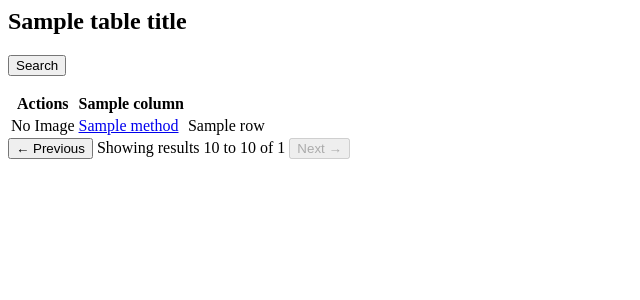
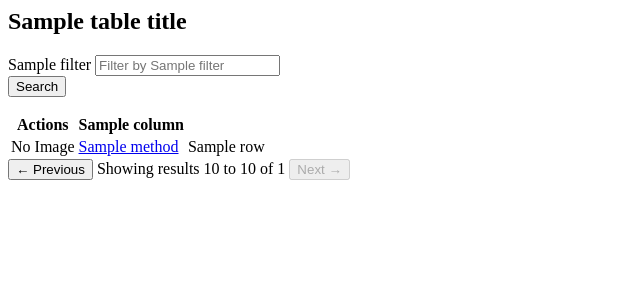
Before and after one commit to Gawain27/PubViewer, a Flask app: template templates/general_table_overview.html in a window 1280 px wide. Shown: the top 300 px of the page, without its empty margins (0-640 px from the left). Run offline with Flask 3, Linux system fonts and the light colour scheme; the template is opened without the code that fills it: most values are stand-ins (such as "Sample title", 1, 10 or a date in 2020); some libraries are stand-ins or nearby versions.

Commit message:
Filter reviewed logic

```diff
--- a/app.py
+++ b/app.py
@@ -4,7 +4,7 @@ import os
 from flask import Flask, render_template
 from flask import request
 from flask_sqlalchemy import SQLAlchemy
-from sqlalchemy import create_engine
+from sqlalchemy import create_engine, table
 from sqlalchemy.orm import sessionmaker
 
 from com.gwngames.client.general.GeneralDetailOverview import GeneralDetailOverview
@@ -120,32 +120,8 @@ def researchers():
     table_component = GeneralTableOverview(query_builder, "Researchers Overview", limit=100, image_field="Image url")
     table_component.alias = query_builder.alias
     table_component.entity_class = query_builder.entity_class
-#    table_component.add_string_filter("Name", "a.name")
- #   table_component.add_string_filter(
-  #      label="Interest",
-   #     field="interests",
-#        sql_expression="COALESCE(STRING_AGG(DISTINCT i.name, ', '), '-')"
- #   )
-  #  table_component.add_string_filter(
-   #     label="Avg. Conf. Rank",
-    #    field="average_conference_rank",
-#        sql_expression="""
- #           CASE
-  #              WHEN COUNT(c.rank) > 0 THEN MODE() WITHIN GROUP (ORDER BY c.rank)
-   #             ELSE '-'
-    #        END
-     #   """
-#    )
- #   table_component.add_string_filter(
-  #      label="Avg. SJR",
-   #     field="average_q_rank",
-    #    sql_expression="""
-     #       CASE
-      #          WHEN COUNT(j.q_rank) > 0 THEN MODE() WITHIN GROUP (ORDER BY j.q_rank)
-       #         ELSE 'N/A'
-        #    END
- #       """
-  #  )
+    table_component.add_filter("Name", filter_type="string", label="Name")
+    table_component.add_filter("Avg. Conf. Rank", filter_type="string", label="Avg. Conf. Rank")
 
     table_component.add_row_method("View Author Details", "researcher_detail")
 
--- a/templates/general_table_overview.html
+++ b/templates/general_table_overview.html
@@ -1,6 +1,18 @@
 <div class="d-flex justify-content-between align-items-center mb-3">
     <h2 class="table-title">{{ table_title }}</h2>
     <form id="filter-form" method="GET" class="d-flex align-items-center">
+        {% for filter in filters %}
+        <div class="me-3">
+            <label for="filter-{{ filter.field_name }}">{{ filter.label }}</label>
+            <input
+                type="text"
+                name="{{ filter.field_name }}"
+                id="filter-{{ filter.field_name }}"
+                class="form-control"
+                placeholder="Filter by {{ filter.label }}"
+                value="{{ request.args.get(filter.field_name, '') }}">
+        </div>
+        {% endfor %}
         <button type="submit" name="apply_filters" value="true" class="btn btn-primary ms-3">Search</button>
     </form>
 </div>
```
Also changed, not shown: com/gwngames/client/general/GeneralTableOverview.py (+25 -0 lines).
